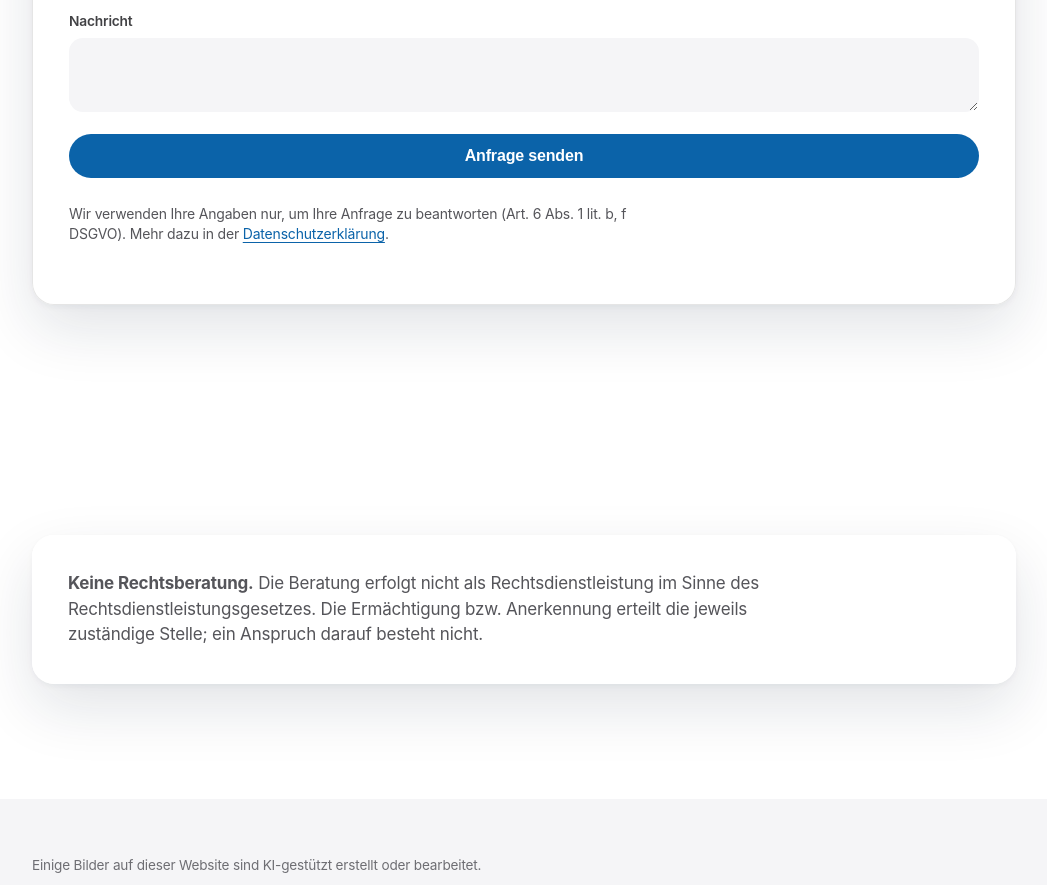
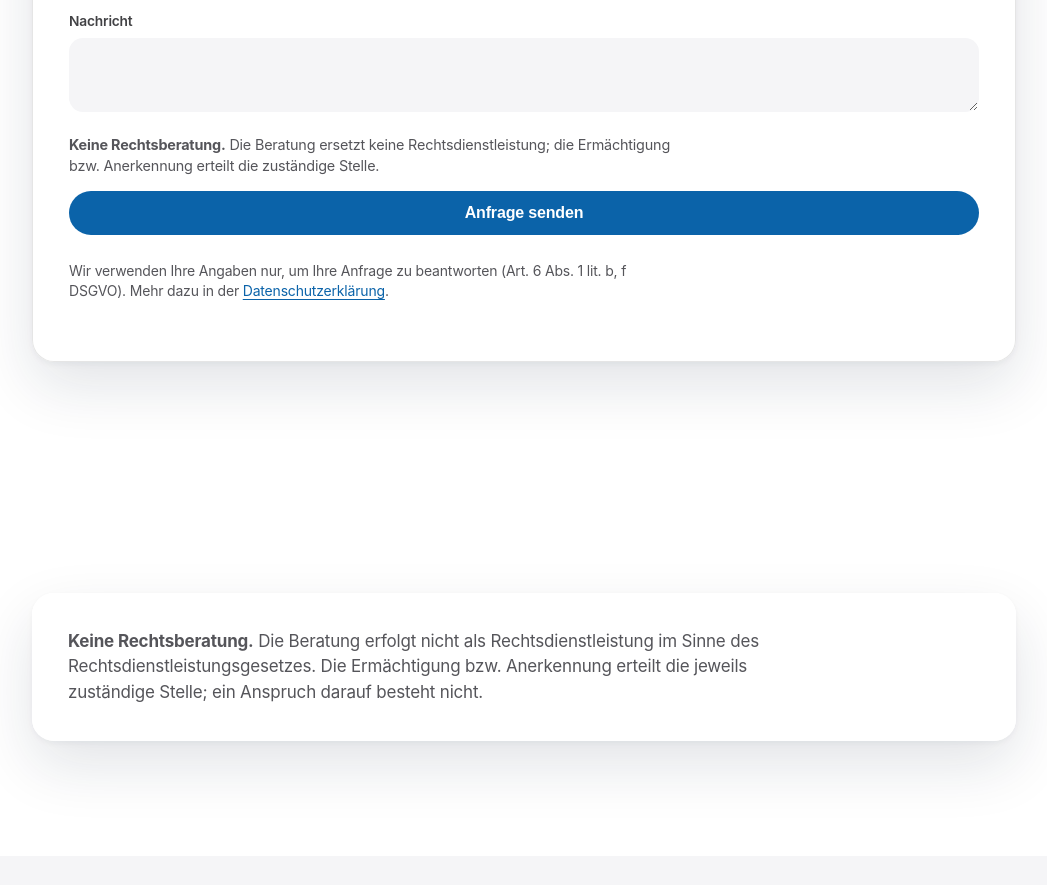
Before and after one commit to RubenWippermann/Ruben-Wippermann, a plain HTML site: page gruendung-anfrage.html in a window 1280 px wide. Shown: the part 863-1748 px from the top of the page, without its empty margins (116-1163 px from the left). Drawn offline with Linux system fonts and the light colour scheme; no server answers.

Commit message:
RW: Gruendungsformular mit kurzer Zeile 'Keine Rechtsberatung' (neutrale Fassung, vom Juristen zu bestaetigen)
Co-Authored-By: Claude Sonnet 5.5 <noreply@anthropic.com>

```diff
--- a/gruendung-anfrage.html
+++ b/gruendung-anfrage.html
@@ -64,6 +64,7 @@
       <div><label for="gr-topic">Vorhaben</label><input id="gr-topic" name="topic" type="text" placeholder="z. B. Gründung einer Ausbildungsstelle, Anerkennung nach FeV"></div>
       <div><label for="gr-msg">Nachricht</label><textarea id="gr-msg" name="message" required></textarea></div>
       <div class="hp" aria-hidden="true"><label>Bitte frei lassen<input name="website" tabindex="-1" autocomplete="off"></label><input name="hp_zusatz" tabindex="-1" autocomplete="off" aria-hidden="true"></div>
+      <p style="margin:0;color:var(--muted);font-size:.9rem"><strong>Keine Rechtsberatung.</strong> Die Beratung ersetzt keine Rechtsdienstleistung; die Ermächtigung bzw. Anerkennung erteilt die zuständige Stelle.<!-- Q: Hinweistext neutral, vom Juristen zu bestätigen --></p>
       <button class="btn btn--primary" type="submit">Anfrage senden</button>
       <p class="form__hinweis">Wir verwenden Ihre Angaben nur, um Ihre Anfrage zu beantworten (Art. 6 Abs. 1 lit. b, f DSGVO). Mehr dazu in der <a href="datenschutz.html" target="_blank" rel="noopener">Datenschutzerklärung</a>.</p>
     </form>
```
